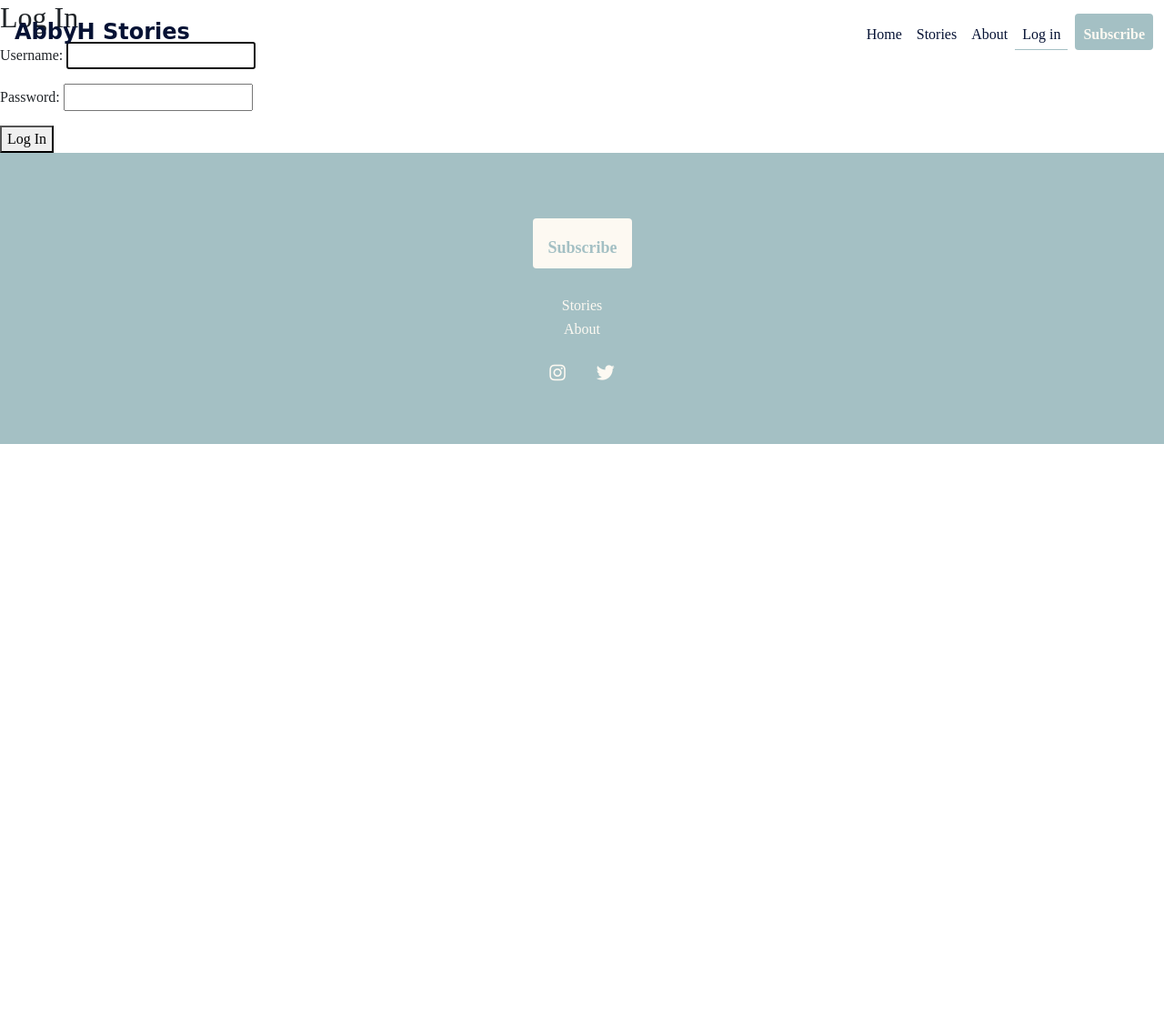
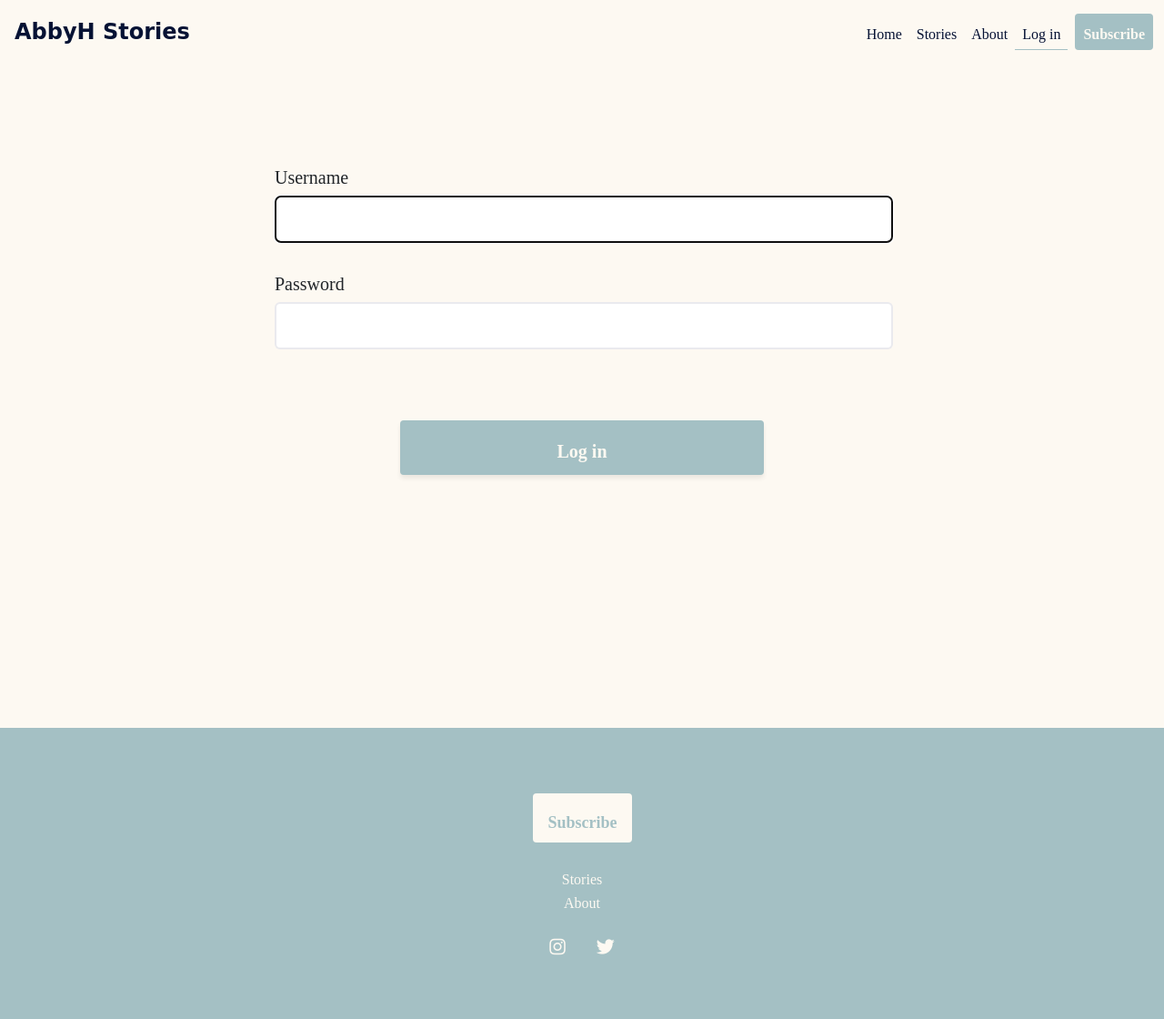
Before and after one commit to thaysom22/justAbbyH, a Django app: page /accounts/login/ in a window 1280 px wide. Shown: the whole page at 91% size. Before the commit the page ends 488 px from the top, so only its background shows below. Run offline with Django 3.2, Linux system fonts and the light colour scheme; parts of the project's set-up code (start-up, migrations or seed data) failed here and were passed over; some libraries are stand-ins or nearby versions; some web fonts are replaced.

Commit message:
feat: add login page content and styles

```diff
--- a/static/css/base.css
+++ b/static/css/base.css
@@ -2,7 +2,7 @@
 
 @import url('https://fonts.googleapis.com/css2?family=Benne&family=Over+the+Rainbow&display=swap');
 
-/*** GLOBAL ***/
+/*** GLOBAL OVERRIDES ***/
 
 /* css variables */
 :root {
@@ -23,6 +23,10 @@ a {
 
 body {
     font-family: var(--serif);
+}
+
+.nav-link {
+    padding: .5rem;
 }
 
 /*** UTILITY ***/
--- /dev/null
+++ b/static/css/registration/login.css
@@ -0,0 +1,60 @@
+.login-form-wrapper{
+    min-height: 100vh;
+}
+
+.login-form-inner {
+    padding: calc(4rem + 1vw) calc(1rem + 2vw);
+}
+
+.login-form-inner .row {
+    margin-top: 35px;
+    display: flex;
+    flex-direction: column;
+    align-items: center;
+}
+
+.login-form-inner .row .col-12 {
+    max-width: 700px;
+}
+
+#login-form input {
+    border-radius: 6px;
+    margin: 5px 0;
+    border: 2px solid rgba(50, 50, 93, 0.1);
+    font-size: 16px;
+    overflow: visible;
+    box-sizing: content-box;
+    font-family: serif;
+    color: var(--dark-blue);
+    display: flex;
+    align-items: center;
+    width: calc(100% - 24px);
+    height: 44px;
+    line-height: 44px;
+    padding: 4px 12px 0 12px;
+}
+
+#login-form fieldset {
+    margin: 3rem 0;
+}
+
+/* CREDIT[13] */
+.asteriskField {
+    display: none;
+}
+
+.control-group {
+    margin: 20px 0 30px 0;
+}
+
+@media screen and (min-width: 610px) {
+    .control-group label {
+        font-size: 18px;
+    }
+}
+
+@media screen and (min-width: 992px) {
+    .control-group label {
+        font-size: 20px;
+    }
+}
--- a/templates/registration/login.html
+++ b/templates/registration/login.html
@@ -1,11 +1,31 @@
 {% extends "base.html" %}
 
+{% block extra_css %}
+    {{ block.super }}
+    <link rel="stylesheet" href="{% static 'css/registration/login.css' %}">
+{% endblock %}
+
+
 {% block content %}
-    <!-- SAMPLECODE FROM LEARNDJANGO.COM -->
-    <h2>Log In</h2>
-    <form method="post" id="login-form">
-    {% csrf_token %}
-    {{ form.as_p }}
-    <button type="submit">Log In</button>
-    </form>
+
+<div class="login-form-wrapper bg-off-white">
+    <div class="login-form-inner container">
+        <div class="row">
+            <div class="col-12">
+                <form method="post" id="login-form" class="login-form">
+                    {% csrf_token %}
+                    <fieldset>
+                        {% for field in form %}
+                            {{ field | as_crispy_field }}
+                        {% endfor %}
+                    </fieldset>
+                    <button id="submit-button" class="btn cta-btn" type="submit">
+                        <span id="button-text">Log in</span>
+                    </button>
+                </form>
+            </div>
+        </div>
+    </div>
+</div>
+
 {% endblock %}
```
Also changed, not shown: stories/migrations_development/0003_auto_20210816_1508.py (added, +23 -0 lines), db.sqlite3.
